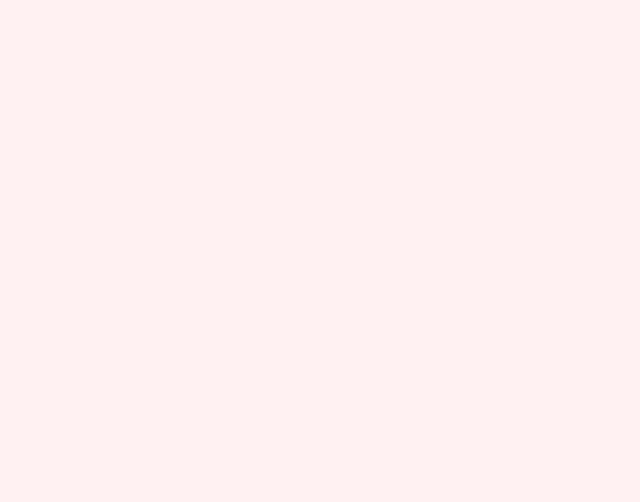
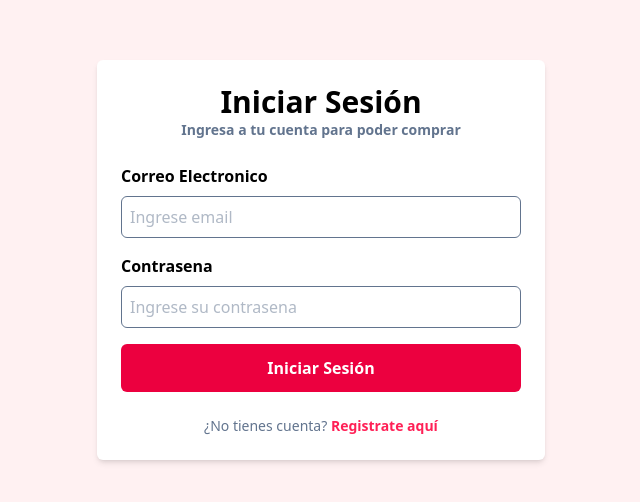
Before and after one commit to MatiasNuniez/Tienda, a React (Vite) app: page /Login in a window 1280 px wide. Before the commit this address had no page. Shown: the part 140-642 px from the top of the page, without its empty margins (319-959 px from the left). Built offline with nearby package versions, Linux system fonts and the light colour scheme.

Commit message:
loginPage & route

```diff
--- a/src/App.tsx
+++ b/src/App.tsx
@@ -1,19 +1,20 @@
-import React from 'react'
-import './App.css'
-import { RegisterPage } from './components/RegisterPage'
-import { BrowserRouter, Routes, Route } from 'react-router-dom'
+import React from "react";
+import "./App.css";
+import { RegisterPage } from "./components/RegisterPage";
+import { BrowserRouter, Routes, Route } from "react-router-dom";
+import { LoginPage } from "./components/LoginPage";
 
 function App() {
-
   return (
     <>
-    <BrowserRouter>
-      <Routes>
-        <Route path='/Register' element={<RegisterPage/>}/>
-      </Routes>
-    </BrowserRouter>
+      <BrowserRouter>
+        <Routes>
+          <Route path="/Register" element={<RegisterPage />} />
+          <Route path="/Login" element={<LoginPage />} />
+        </Routes>
+      </BrowserRouter>
     </>
-  )
+  );
 }
 
-export default App
+export default App;
--- a/src/components/LoginPage.tsx
+++ b/src/components/LoginPage.tsx
@@ -1,13 +1,33 @@
-import React from "react";
+import React, { useState } from "react";
 import { Form } from "./Form";
+import { useNavigate } from "react-router-dom";
+
+interface LoginI {
+  email: string;
+  password: string;
+}
 
 export const LoginPage: React.FC = () => {
-  const styleForm = "grid grid-cols-1 grid-rows-5 gap-y-4";
+  const navigate = useNavigate();
+
+  const [loginData, setLoginData] = useState<LoginI>({
+    email: "",
+    password: "",
+  });
+
+  const handleChange = (e: React.ChangeEvent<HTMLInputElement>) => {
+    setLoginData({ ...loginData, [e.target.name]: e.target.value });
+  };
 
   return (
-    <>
-      <h1 className="">Iniciar Sesión</h1>
-      <p className="">Ingresa a tu cuenta para poder comprar</p>
+    <div className="flex items-center justify-center min-h-screen px-6">
+      <div className="grid grid-rows-[auto_1fr_auto] bg-white rounded-md text-center p-6 w-full max-w-md gap-6 shadow-md">
+        <div className="text-center">
+          <h1 className="text-3xl font-bold">Iniciar Sesión</h1>
+          <p className="text-sm font-semibold text-slate-500">
+            Ingresa a tu cuenta para poder comprar
+          </p>
+        </div>
         <Form
           inputs={[
             {
@@ -25,16 +45,21 @@ export const LoginPage: React.FC = () => {
               classname: "",
             },
           ]}
-        styleForm={styleForm}
+          styleForm="grid grid-cols-1 grid-rows-2 gap-y-4"
           buttons={["Iniciar Sesión"]}
-        styleButtons=""
+          styleButtons="bg-rose-600 p-3 rounded-md font-semibold text-white hover:bg-rose-700 transition-colors"
+          onChange={handleChange}
         />
-      <p>
-        ¿No tienes cuenta? &nbsp;
-        <a href="/Register" className="text-pink-700">
+        <p className="text-slate-500 font-medium text-sm">
+          ¿No tienes cuenta?{" "}
+          <button
+            onClick={() => navigate("/Register")}
+            className="text-rose-500 font-semibold hover:text-rose-600 hover:cursor-pointer"
+          >
             Registrate aquí
-        </a>
+          </button>
         </p>
-    </>
+      </div>
+    </div>
   );
 };
--- a/src/components/RegisterPage.tsx
+++ b/src/components/RegisterPage.tsx
@@ -14,7 +14,7 @@ interface RegisterI {
 export const RegisterPage = () => {
   const navigate = useNavigate();
 
-  const [registerData, setregisterData] = useState<RegisterI>({
+  const [registerData, setRegisterData] = useState<RegisterI>({
     apellido: "",
     email: "",
     nombre: "",
@@ -24,12 +24,12 @@ export const RegisterPage = () => {
   });
 
   const handleChange = (e: React.ChangeEvent<HTMLInputElement>) => {
-    setregisterData({ ...registerData, [e.target.name]: e.target.value });
+    setRegisterData({ ...registerData, [e.target.name]: e.target.value });
   };
 
   return (
     <div className="flex items-center justify-center min-h-screen px-6">
-      <div className="grid grid-rows-[auto_1fr_auto] bg-white rounded-md text-center p-6 w-full max-w-md gap-6">
+      <div className="grid grid-rows-[auto_1fr_auto] bg-white rounded-md text-center p-6 w-full max-w-md gap-6 shadow-md">
         <div>
           <h1 className="text-black font-bold text-3xl mb-2">Crear Cuenta</h1>
           <p className="text-slate-500 font-medium text-sm">
@@ -92,7 +92,7 @@ export const RegisterPage = () => {
           ¿Ya tienes cuenta?{" "}
           <button
             onClick={() => {
-              navigate("/login");
+              navigate("/Login");
             }}
             className="text-rose-500 hover:text-rose-600 hover:cursor-pointer"
           >
```
Lines whose indentation alone changed are shown as unchanged.
